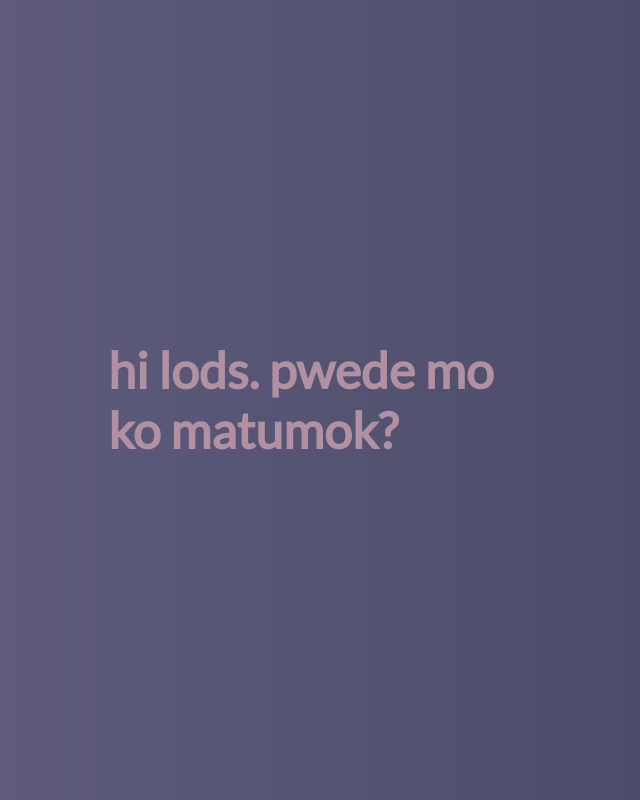
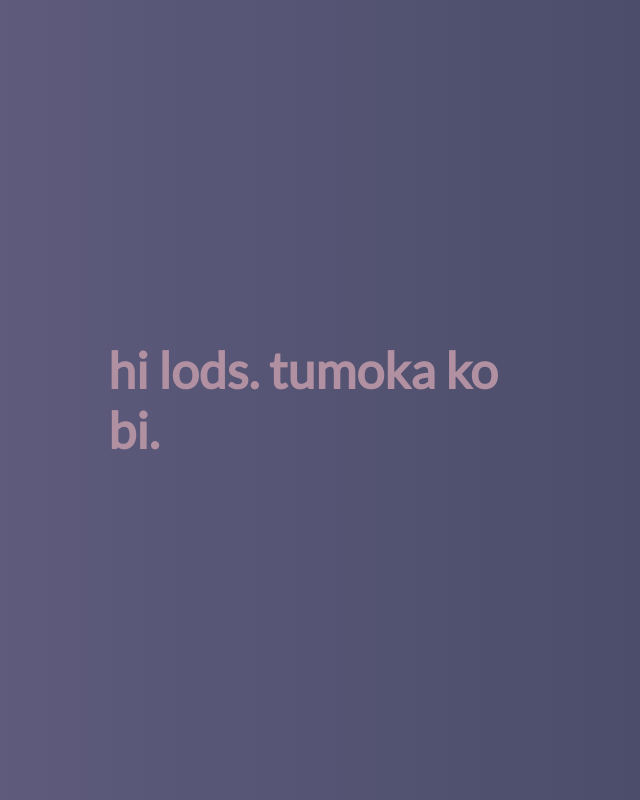
Before and after one commit to dee-arq/dee-arq.github.io, a plain HTML site: page index.html in a window 1280 px wide. Shown: the whole page, without its empty margins (312-952 px from the left). Drawn offline with Linux system fonts and the light colour scheme.

Commit message:
Update index.html

```diff
--- a/index.html
+++ b/index.html
@@ -1,13 +1,13 @@
 <html>
 
 <head>
-   <title>boring.ph</title>
+   <title>tumoka ang link</title>
    <link rel="stylesheet" type="text/css" href="style.css">
 </head>
 
  <body>
    <section>
-      <h1><a href="https://www.youtube.com/watch?v=dQw4w9WgXcQ&ab_channel=RickAstley">hi lods. pwede mo ko matumok?</a></h1>
+      <h1><a href="https://www.youtube.com/watch?v=dQw4w9WgXcQ&ab_channel=RickAstley">hi lods. tumoka ko bi.</a></h1>
    </section>
     <audio autoplay loop>
       <source src="L'indecis - Soulful.mp3" type="audio/mpeg">
```
